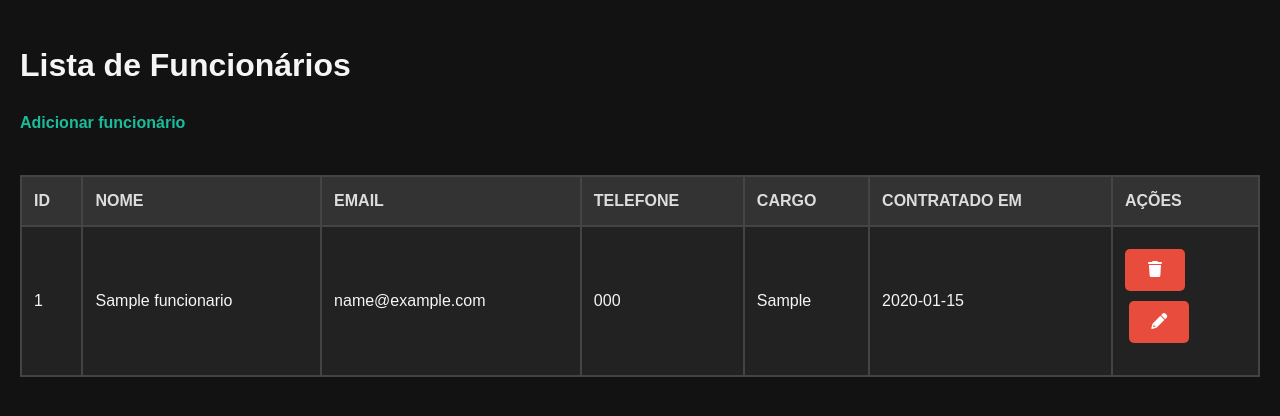
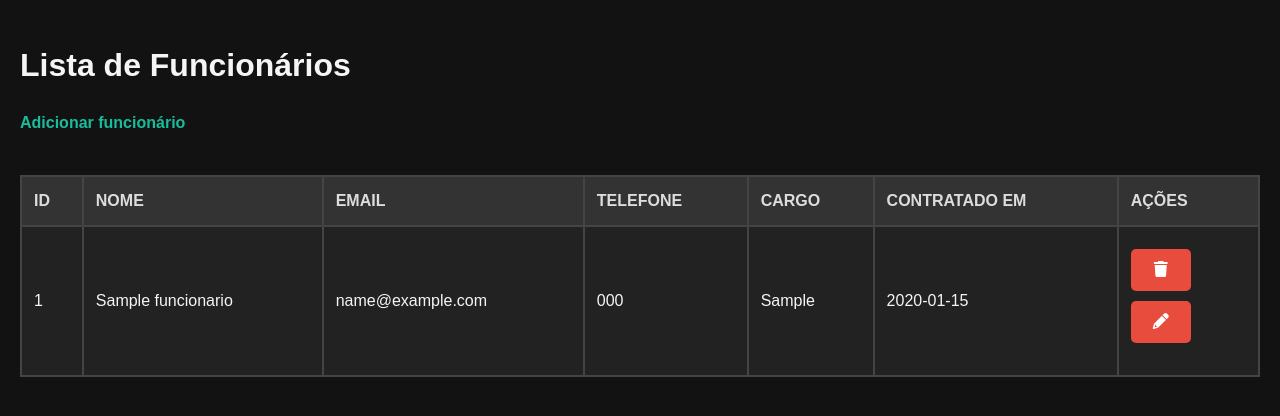
Before and after one commit to Alephmihaelis/projeto_final_do_curso_SENAC, a Flask app: page / in a window 1280 px wide. Shown: the top 416 px of the page. Run offline with Flask 3, Linux system fonts and the light colour scheme; tables that the repository leaves empty hold one stand-in row (values such as "Sample post").

Commit message:
Atualização no CSS

```diff
--- a/static/style.css
+++ b/static/style.css
@@ -177,3 +177,33 @@ form button:active, a button:active {
         padding: 5px; /* Menos padding em telas muito pequenas */
     }
 }
+
+
+.action-buttons {
+    display: flex;
+    justify-content: space-between;
+    gap: 10px;
+}
+
+form button, .action-buttons a button {
+    background-color: #e74c3c;
+    color: white;
+    border: none;
+    border-radius: 5px;
+    padding: 12px 20px;
+    cursor: pointer;
+    font-size: 16px;
+    transition: background-color 0.3s ease, transform 0.2s ease;
+    text-align: center;
+    width: auto;
+    display: inline-block;
+}
+
+form button:hover, .action-buttons a button:hover {
+    background-color: #c0392b;
+    transform: translateY(-2px);
+}
+
+form button:active, .action-buttons a button:active {
+    transform: translateY(2px);
+}
--- a/templates/index.html
+++ b/templates/index.html
@@ -39,9 +39,11 @@
                         <button type="submit"><i class="fa-solid fa-trash fa-fw" title="Apagar"></i></button>
                     </form>
 
-                &nbsp;<a href="{{ url_for('edit', id=funcs.id) }}">
+                <span class="action-buttons">
+                    <a href="{{ url_for('edit', id=funcs.id) }}">
                         <button type="button"><i class="fa-solid fa-pencil fa-fw" title="Editar"></i></button>
                     </a>
+                </span>
                 </td>
             </tr>
             {% endfor %}
```
